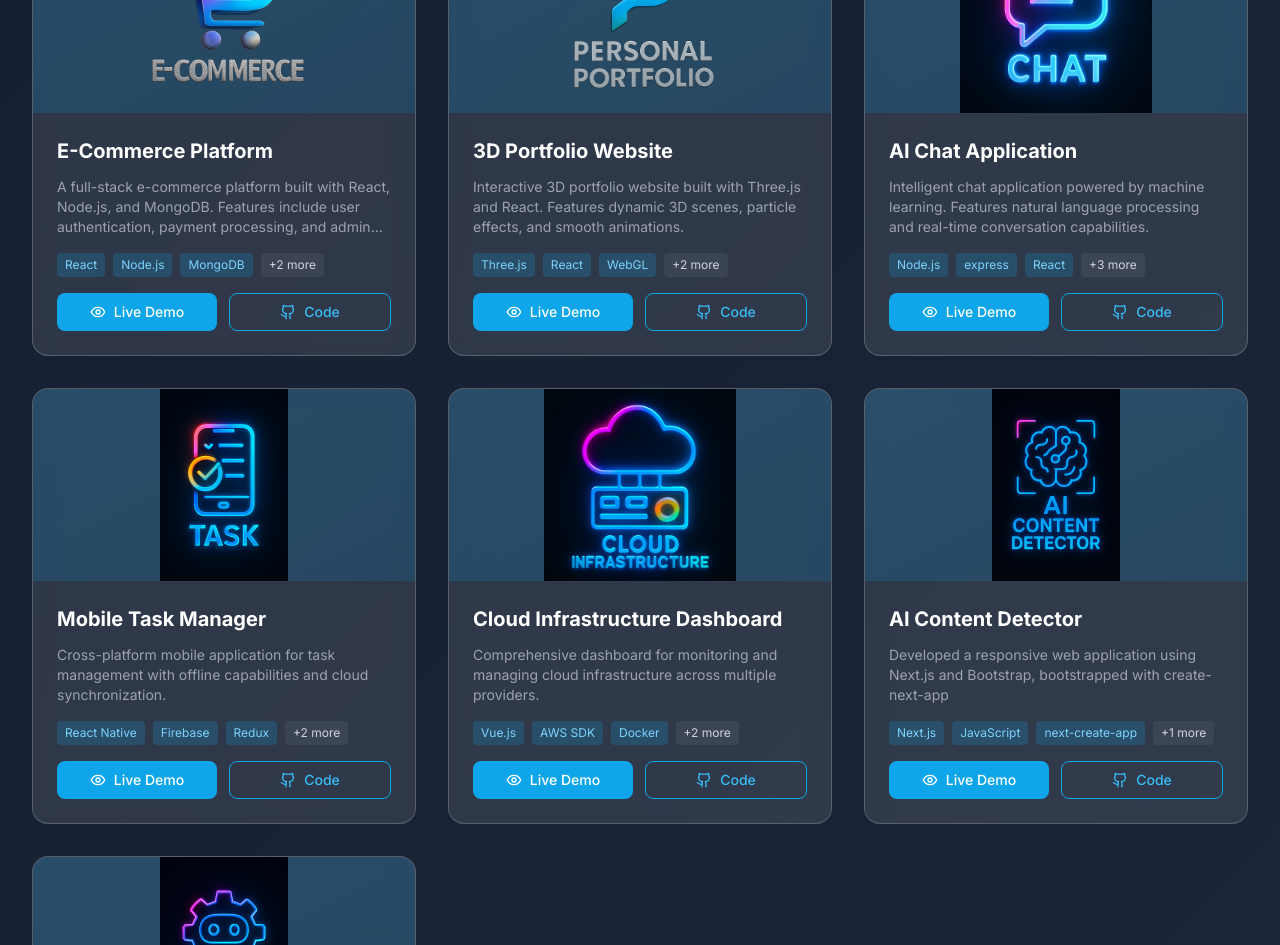
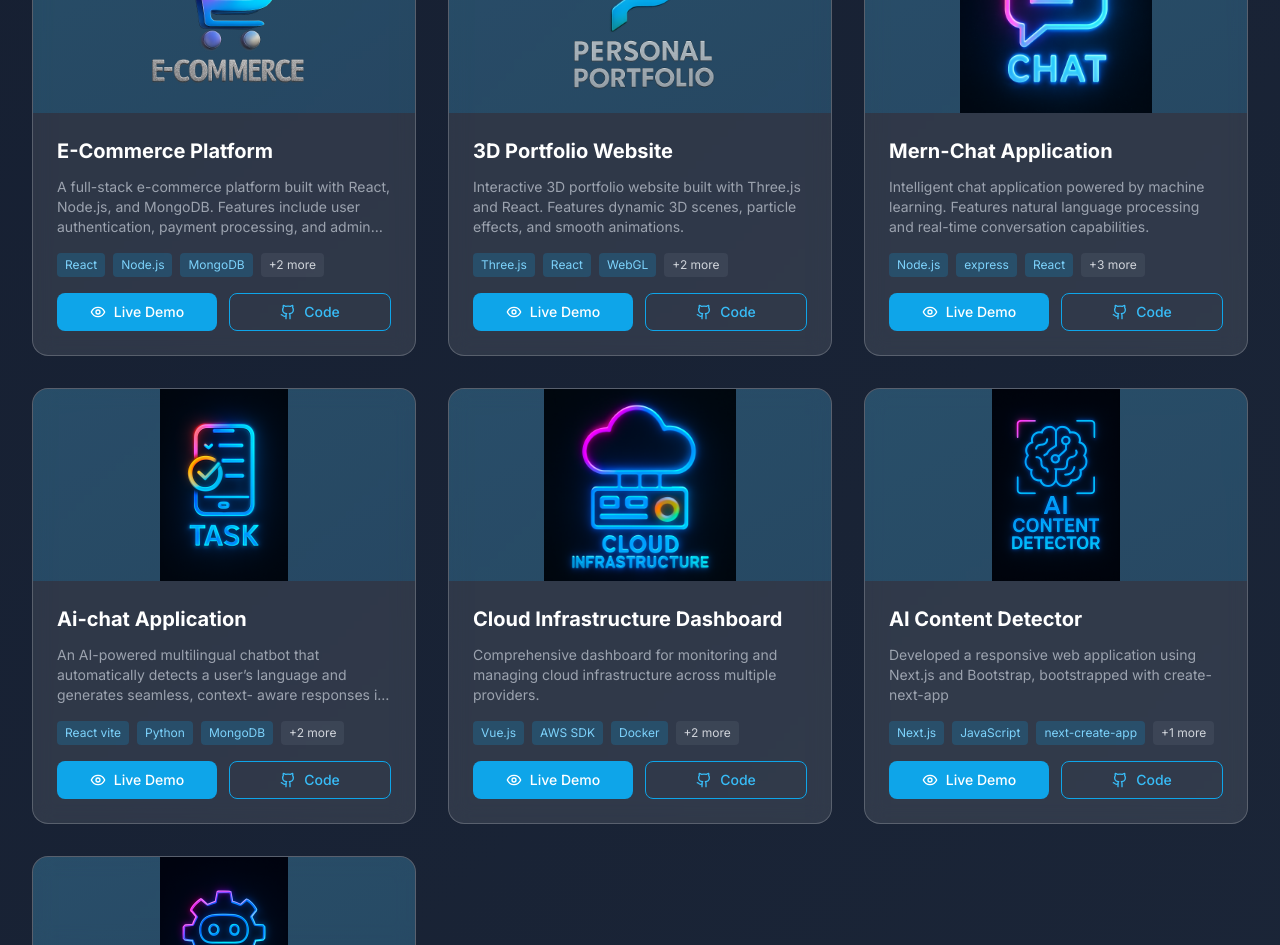
Before and after one commit to anjali-kumari94/Personal-Portfolio, a React (Vite) app: page / in a window 1280 px wide. Shown: the part 4280-5225 px from the top of the page. Built offline with nearby package versions, Linux system fonts and the light colour scheme.

Commit message:
Update Projects.jsx

```diff
--- a/src/components/Projects.jsx
+++ b/src/components/Projects.jsx
@@ -72,7 +72,7 @@ const Projects = ({ onSectionChange }) => {
     },
     {
       id: 3,
-      title: "AI Chat Application",
+      title: "Mern-Chat Application",
       category: "ai",
       image: mernChatLogo,
       description:
@@ -96,26 +96,26 @@ const Projects = ({ onSectionChange }) => {
       icon: Cloud,
     },
     {
-      id: 4,
-      title: "Mobile Task Manager",
+       id: 4,
+      title: "Ai-chat Application",
       category: "mobile",
       image: taskManagerLogo,
       description:
-        "Cross-platform mobile application for task management with offline capabilities and cloud synchronization.",
+        "An AI-powered multilingual chatbot that automatically detects a user’s language and generates seamless, context- aware responses in English and multiple Indian languages.",
       technologies: [
-        "React Native",
-        "Firebase",
-        "Redux",
-        "AsyncStorage",
-        "Push Notifications",
+        "React vite",
+        "Python",
+        "MongoDB",
+        "FastAPI backend",
+        "openai api",
       ],
       liveUrl: "https://example.com",
       githubUrl: "https://github.com/anjali-kumari94",
       features: [
-        "Offline Support",
-        "Cloud Sync",
-        "Push Notifications",
-        "Task Categories",
+        "Natural Language support",
+        "User Authentication",
+        "Chat History",
+        "Multilingual Support",
       ],
       icon: Database,
     },
```
